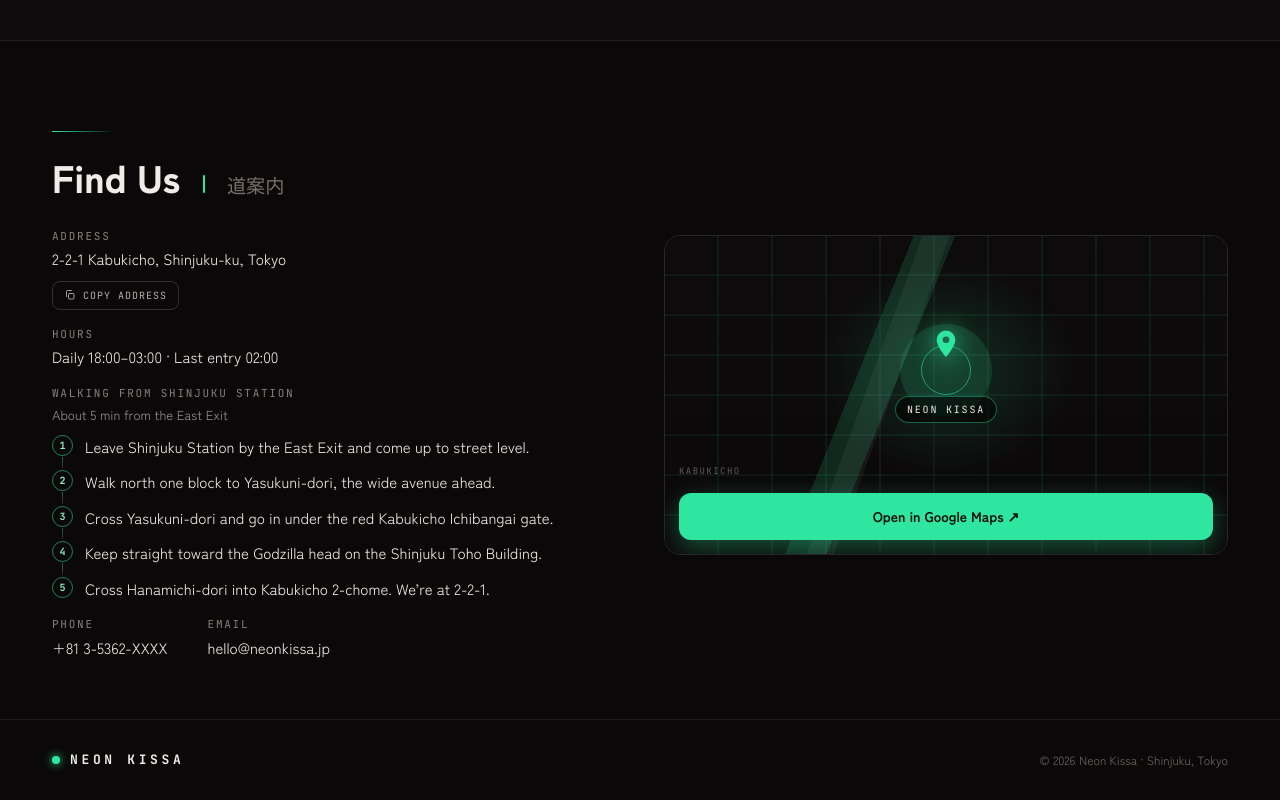
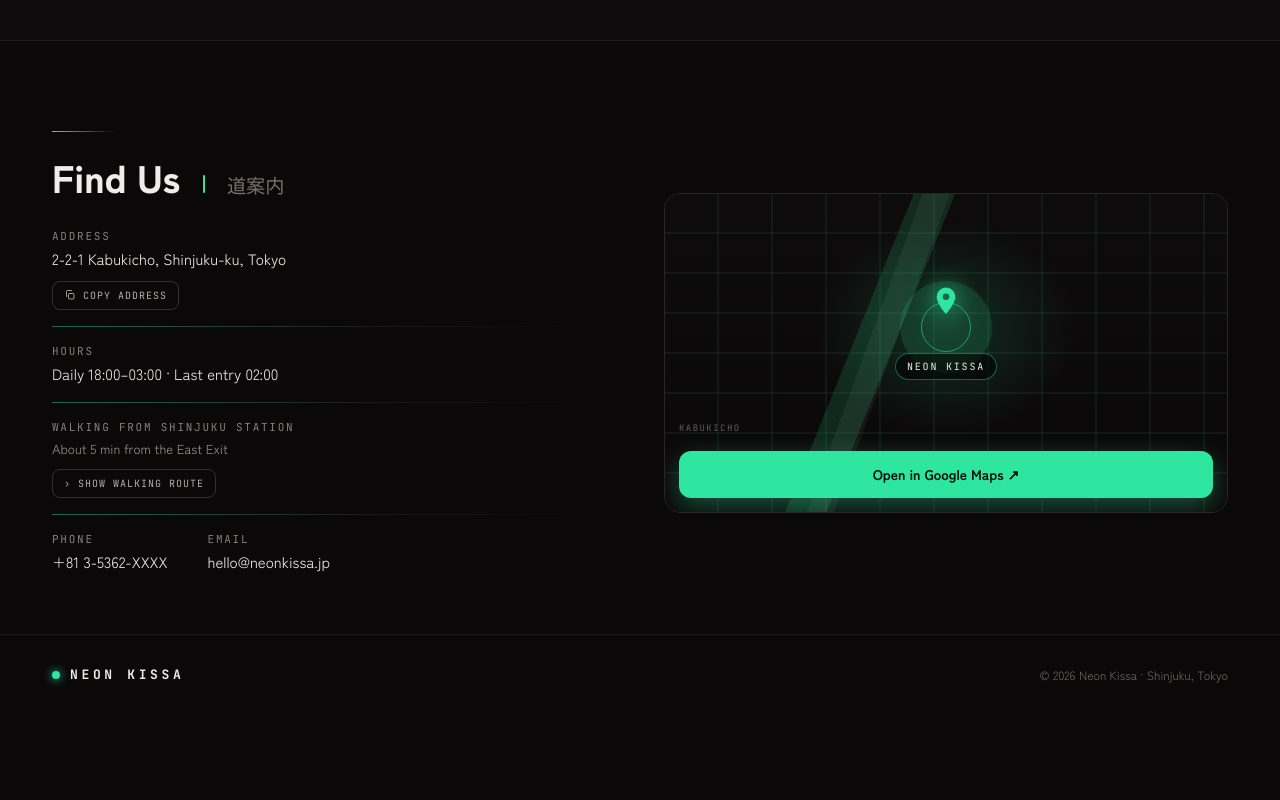
Before and after one commit to chemicalwolf1836/neon-kissa-v2, a Next.js app: page / in a window 1280 px wide. Shown: the part 4871-5671 px from the top of the page. After the commit the page ends 5585 px from the top, so only its background shows below. Built offline with nearby package versions, Linux system fonts and the light colour scheme.

Commit message:
Put the walking route behind a toggle and add dividers in Find Us
Co-Authored-By: Claude Opus 5.5 (1M context) <noreply@anthropic.com>
Claude-Session: https://claude.ai/code/session_01Beir3gAnps1E2T6bdkEH6s

```diff
--- a/src/components/NeonKissaApp.tsx
+++ b/src/components/NeonKissaApp.tsx
@@ -198,6 +198,7 @@ const T = {
     accessTitle:"Find Us", addrLabel:"ADDRESS", addr:"2-2-1 Kabukicho, Shinjuku-ku, Tokyo",
     hoursLabel:"HOURS", hours:"Daily 18:00–03:00 · Last entry 02:00", phoneLabel:"PHONE",
     walkLabel:"WALKING FROM SHINJUKU STATION", walkTime:"About 5 min from the East Exit",
+    walkShow:"Show walking route", walkHide:"Hide walking route",
     walkSteps:[
       "Leave Shinjuku Station by the East Exit and come up to street level.",
       "Walk north one block to Yasukuni-dori, the wide avenue ahead.",
@@ -252,6 +253,7 @@ const T = {
     accessTitle:"アクセス", addrLabel:"住所", addr:"東京都新宿区歌舞伎町2-2-1",
     hoursLabel:"営業時間", hours:"毎日18:00〜03:00・最終入場02:00", phoneLabel:"電話",
     walkLabel:"新宿駅からの道順", walkTime:"東口から徒歩約5分",
+    walkShow:"道順を表示", walkHide:"道順を閉じる",
     walkSteps:[
       "新宿駅の東口から地上に出ます。",
       "北へ1ブロック進み、大通りの靖国通りへ。",
@@ -1131,11 +1133,14 @@ export function NeonKissaApp() {
                   {addrCopied ? t.copied : t.copyAddr}
                 </button>
               </div>
+              <InfoDivider />
               <div>
                 <div className="mono text-[11px] tracking-[.16em] uppercase mb-1" style={{ color:"#8a7f78" }}>{t.hoursLabel}</div>
                 <div>{t.hours}</div>
               </div>
+              <InfoDivider />
               <WalkDirections t={t} />
+              <InfoDivider />
               <div className="flex gap-[32px] md:gap-[40px]">
                 <div>
                   <div className="mono text-[11px] tracking-[.16em] uppercase mb-1" style={{ color:"#8a7f78" }}>{t.phoneLabel}</div>
@@ -1445,16 +1450,34 @@ function AtmosTile({ url, col, row, label, caption, counter, onOpen }: { url:str
   );
 }
 
-// Numbered walking route from Shinjuku Station, shown under Hours in Find Us.
+// Accent-to-grey line between the Find Us details, matching the menu list rows.
+function InfoDivider() {
+  return (
+    <span aria-hidden className="block h-px"
+      style={{ background:"linear-gradient(90deg,color-mix(in srgb,var(--accent) 45%,transparent),rgba(255,255,255,.06) 60%,transparent)" }} />
+  );
+}
+
+// Walking route from Shinjuku Station, behind a toggle under Hours in Find Us.
 function WalkDirections({ t }: { t: (typeof T)["en"] }) {
+  const [open, setOpen] = useState(false);
   return (
     <div>
       <div className="mono text-[11px] tracking-[.16em] uppercase mb-1" style={{ color:"#8a7f78" }}>{t.walkLabel}</div>
       <div className="text-[12px] md:text-[13px] mb-[10px]" style={{ color:"var(--muted)" }}>{t.walkTime}</div>
-      <ol className="m-0 p-0 list-none flex flex-col">
-        {t.walkSteps.map((s, i) => (
-          <li key={i} className="relative flex gap-[12px] pb-[12px] last:pb-0">
-            {i < t.walkSteps.length - 1 && (
+      <button type="button" onClick={() => setOpen(o => !o)} aria-expanded={open} aria-controls="nk-walk-steps"
+        className="inline-flex items-center gap-[7px] mono text-[10px] tracking-[.1em] uppercase px-[11px] py-[6px] rounded-[8px] cursor-pointer font-[inherit] transition-all hover:text-white"
+        style={{ color:"var(--subtle)", background:"none", border:"1px solid rgba(255,255,255,.16)" }}>
+        <span aria-hidden style={{ display:"inline-block", transform:open ? "rotate(90deg)" : "none", transition:"transform .2s" }}>›</span>
+        {open ? t.walkHide : t.walkShow}
+      </button>
+      {open && (
+        <ol id="nk-walk-steps" className="mt-[12px] mb-0 p-0 list-none flex flex-col">
+          {t.walkSteps.map((s, i) => {
+            const last = i === t.walkSteps.length - 1;
+            return (
+              <li key={i} className={`relative flex gap-[12px] ${last ? "" : "pb-[12px]"}`}>
+                {!last && (
                   <span aria-hidden className="absolute left-[10px] top-[22px] bottom-[2px] w-px"
                     style={{ background:"linear-gradient(180deg,color-mix(in srgb,var(--accent) 45%,transparent),rgba(255,255,255,.12))" }} />
                 )}
@@ -1462,8 +1485,10 @@ function WalkDirections({ t }: { t: (typeof T)["en"] }) {
                   style={{ color:"var(--accent-text)", border:"1px solid color-mix(in srgb,var(--accent) 55%,transparent)" }}>{i + 1}</span>
                 <span className="leading-[1.5] pt-[1px]">{s}</span>
               </li>
-        ))}
+            );
+          })}
         </ol>
+      )}
     </div>
   );
 }
```
Lines whose indentation alone changed are shown as unchanged.
